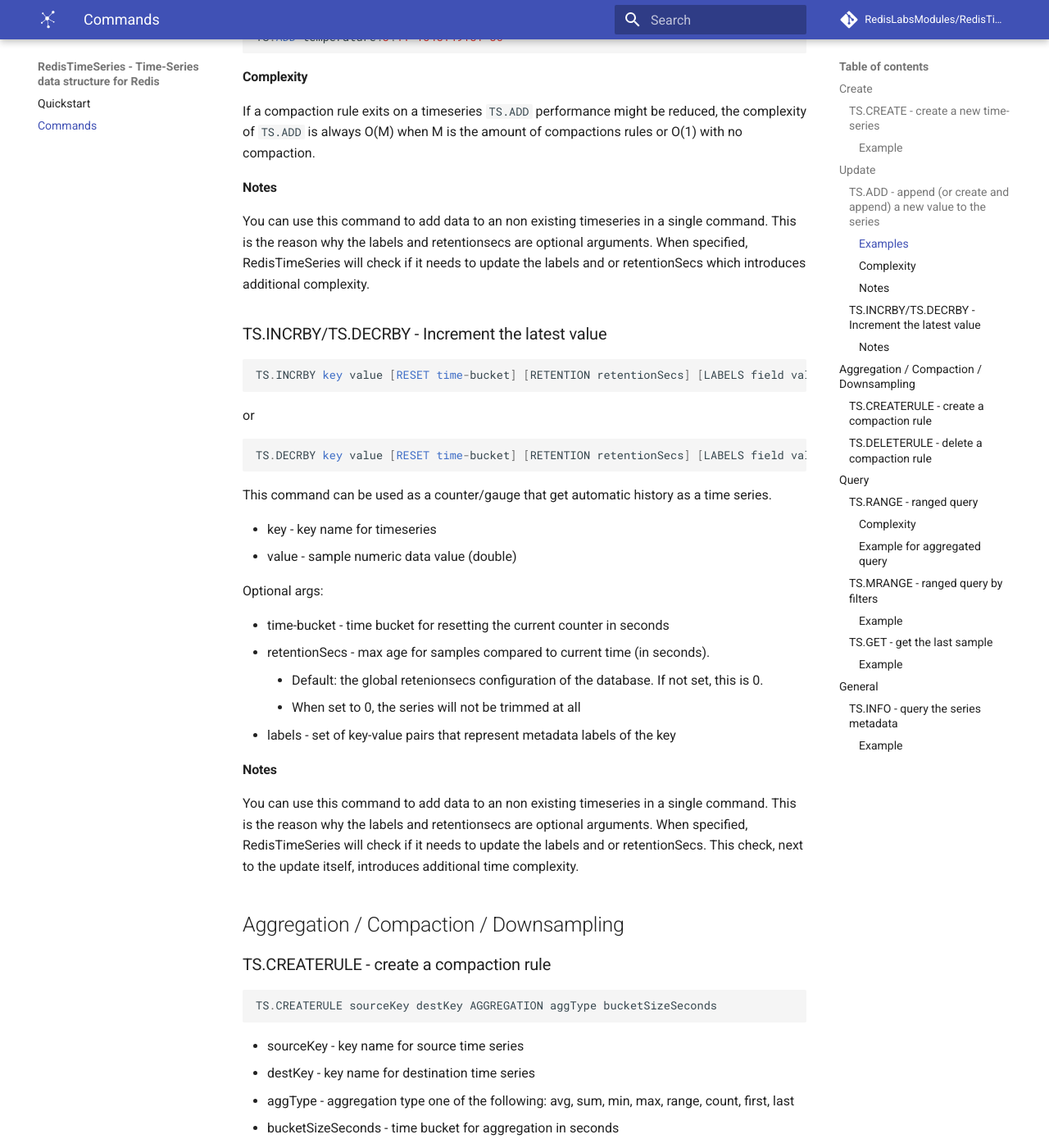
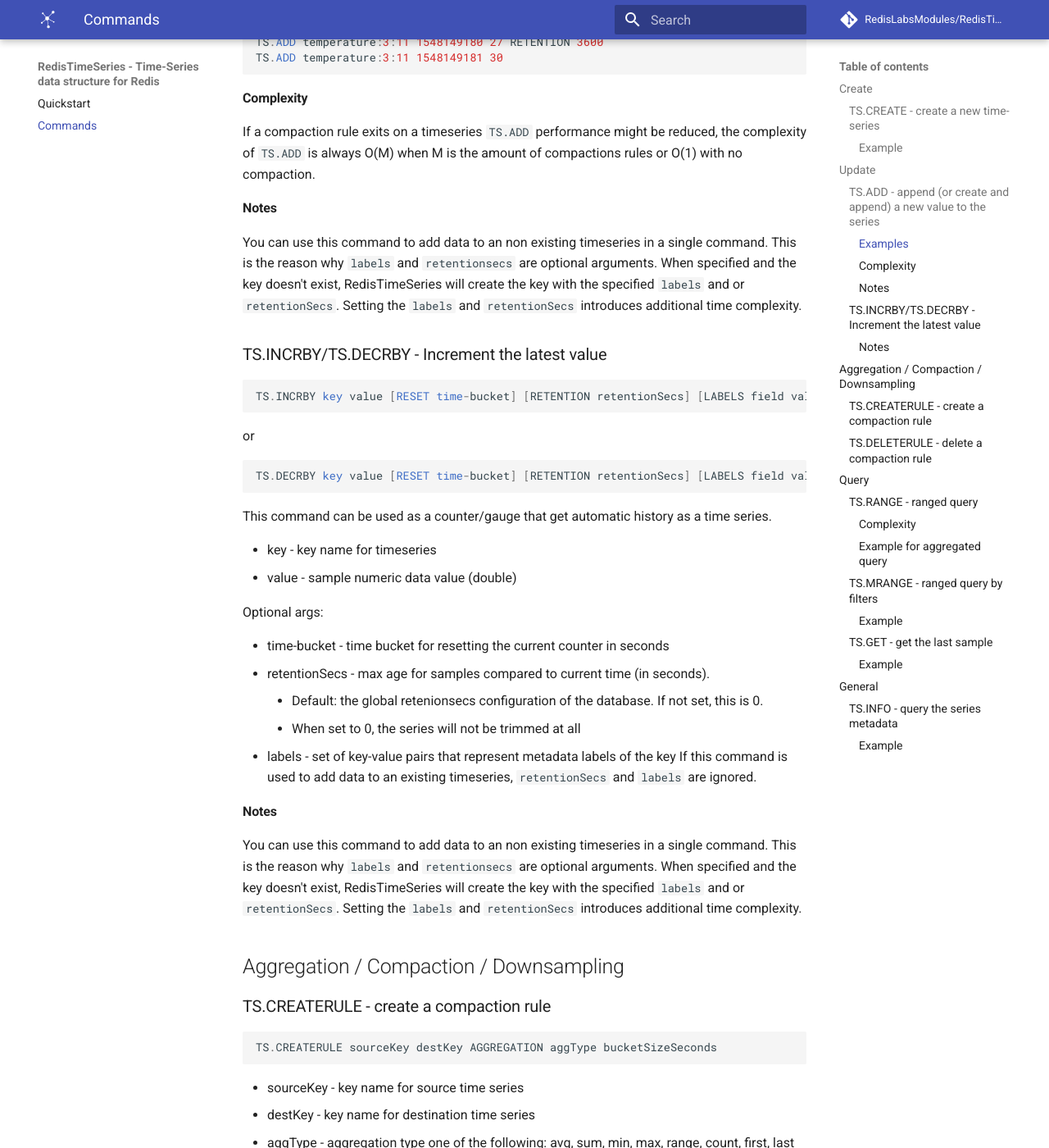
Before and after one commit to RedisTimeSeries/RedisTimeSeries, an MkDocs documentation site: the page built from docs/commands.md, in a window 1280 px wide and 1400 px high, scrolled down 1172 px. Shown: the whole window at 82% size. Built offline with MkDocs 1.6.1 and Material for MkDocs 9.7.7, drawn with Linux system fonts in a browser that asks for light colours; comment, search, counter and statistics services are not loaded; old or Windows-style settings are respelled for this version of MkDocs; some of the changed text lies outside the part shown.

Commit message:
correct notes on ts add and ts incrby

````diff
--- a/docs/commands.md
+++ b/docs/commands.md
@@ -35,6 +35,7 @@ The following arguments are optional since they can be set by TS.CREATE:
       * Default: the global retenionsecs configuration of the database. If not set, this is 0.
       * When set to 0, the series will not be trimmed at all
    * labels - set of key-value pairs that represent metadata labels of the key
+If this command is used to add data to an existing timeseries, `retentionSecs` and `labels` are ignored.
 
 #### Examples
 ```sql
@@ -47,7 +48,7 @@ TS.ADD temperature:3:11 1548149181 30
 If a compaction rule exits on a timeseries `TS.ADD` performance might be reduced, the complexity of `TS.ADD` is always O(M) when M is the amount of compactions rules or O(1) with no compaction.
 
 #### Notes
-You can use this command to add data to an non existing timeseries in a single command.  This is the reason why the labels and retentionsecs are optional arguments.  When specified, RedisTimeSeries will check if it needs to update the labels and or retentionSecs which introduces additional complexity.
+You can use this command to add data to an non existing timeseries in a single command.  This is the reason why `labels` and `retentionsecs` are optional arguments.  When specified and the key doesn't exist, RedisTimeSeries will create the key with the specified `labels` and or `retentionSecs`.  Setting the `labels` and `retentionSecs` introduces additional time complexity.
 
 ### TS.INCRBY/TS.DECRBY - Increment the latest value
 ```sql
@@ -69,9 +70,10 @@ Optional args:
       * Default: the global retenionsecs configuration of the database. If not set, this is 0.
       * When set to 0, the series will not be trimmed at all
    * labels - set of key-value pairs that represent metadata labels of the key
+If this command is used to add data to an existing timeseries, `retentionSecs` and `labels` are ignored.
 
 #### Notes
-You can use this command to add data to an non existing timeseries in a single command.  This is the reason why the labels and retentionsecs are optional arguments.  When specified, RedisTimeSeries will check if it needs to update the labels and or retentionSecs.  This check, next to the update itself, introduces additional time complexity.
+You can use this command to add data to an non existing timeseries in a single command.  This is the reason why `labels` and `retentionsecs` are optional arguments.  When specified and the key doesn't exist, RedisTimeSeries will create the key with the specified `labels` and or `retentionSecs`.  Setting the `labels` and `retentionSecs` introduces additional time complexity.
 
 ## Aggregation / Compaction / Downsampling
 
````
